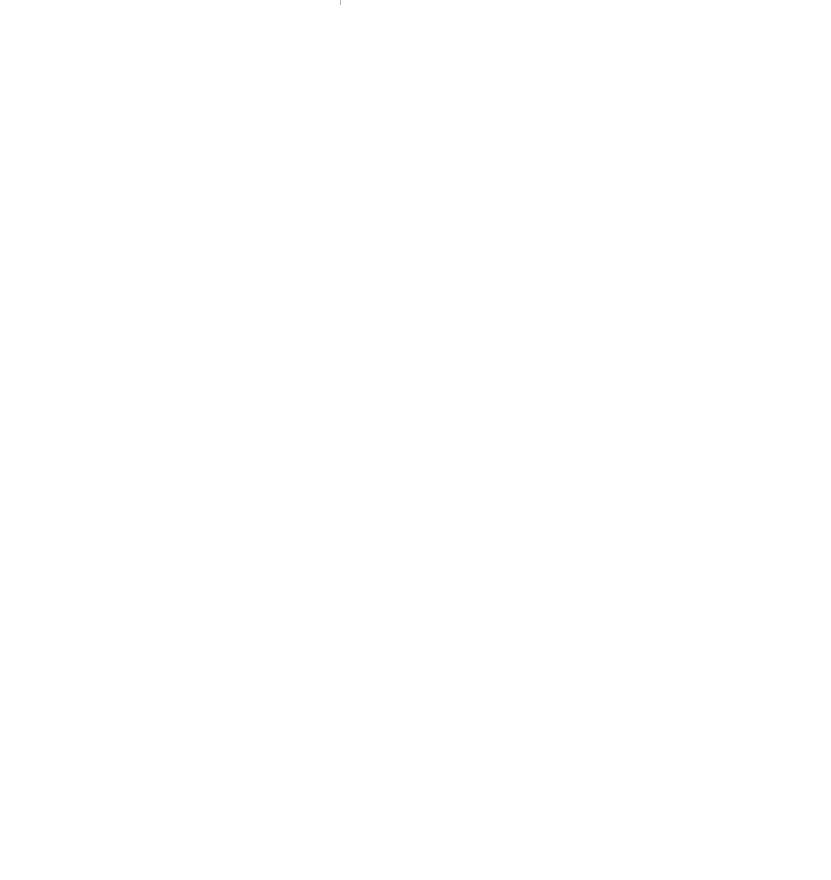
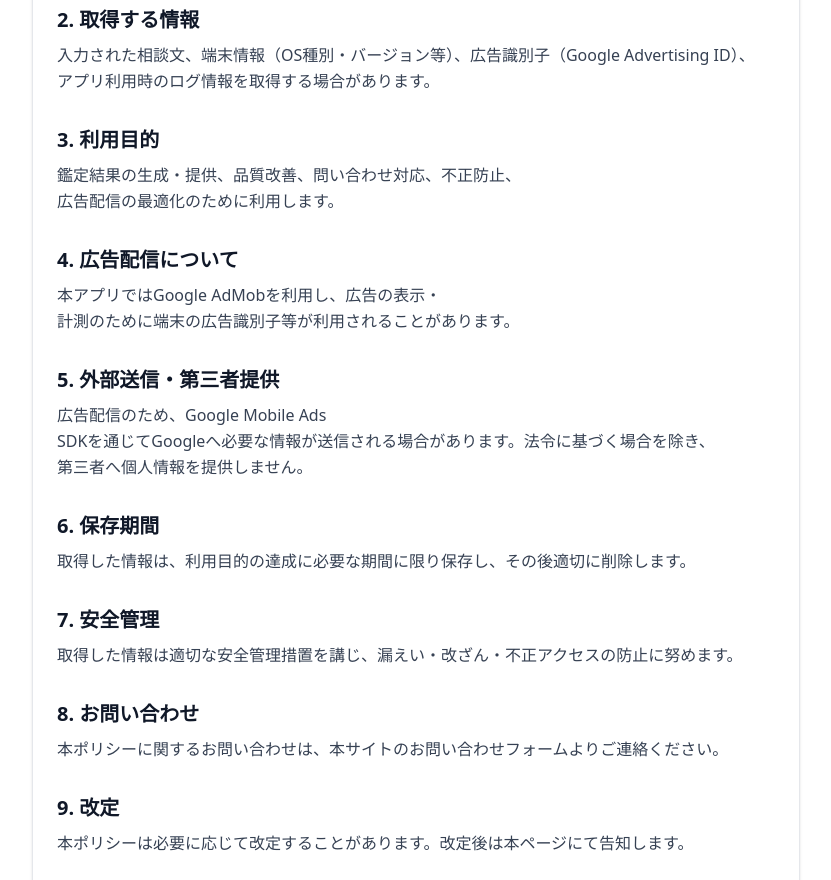
Before and after one commit to kanzakitamon/site, a Next.js app: page /privacy/taromiru in a window 1280 px wide. Before the commit this address had no page. Shown: the part 420-1300 px from the top of the page, without its empty margins (224-1055 px from the left). Before the commit the page ends 800 px from the top, so only its background shows below. Built offline with nearby package versions, Linux system fonts and the light colour scheme.

Commit message:
Add taromiru privacy policy page

```diff
--- /dev/null
+++ b/app/privacy/taromiru/page.tsx
@@ -0,0 +1,85 @@
+import Header from "@/components/Header";
+import Footer from "@/components/Footer";
+import Section from "@/components/Section";
+import Card from "@/components/Card";
+
+const policySections = [
+  {
+    title: "1. 事業者情報",
+    content:
+      "本アプリ「タロミル - 悩みを文章で鑑定」は合同会社Adtunityが提供します。",
+  },
+  {
+    title: "2. 取得する情報",
+    content:
+      "入力された相談文、端末情報（OS種別・バージョン等）、広告識別子（Google Advertising ID）、アプリ利用時のログ情報を取得する場合があります。",
+  },
+  {
+    title: "3. 利用目的",
+    content:
+      "鑑定結果の生成・提供、品質改善、問い合わせ対応、不正防止、広告配信の最適化のために利用します。",
+  },
+  {
+    title: "4. 広告配信について",
+    content:
+      "本アプリではGoogle AdMobを利用し、広告の表示・計測のために端末の広告識別子等が利用されることがあります。",
+  },
+  {
+    title: "5. 外部送信・第三者提供",
+    content:
+      "広告配信のため、Google Mobile Ads SDKを通じてGoogleへ必要な情報が送信される場合があります。法令に基づく場合を除き、第三者へ個人情報を提供しません。",
+  },
+  {
+    title: "6. 保存期間",
+    content:
+      "取得した情報は、利用目的の達成に必要な期間に限り保存し、その後適切に削除します。",
+  },
+  {
+    title: "7. 安全管理",
+    content:
+      "取得した情報は適切な安全管理措置を講じ、漏えい・改ざん・不正アクセスの防止に努めます。",
+  },
+  {
+    title: "8. お問い合わせ",
+    content:
+      "本ポリシーに関するお問い合わせは、本サイトのお問い合わせフォームよりご連絡ください。",
+  },
+  {
+    title: "9. 改定",
+    content:
+      "本ポリシーは必要に応じて改定することがあります。改定後は本ページにて告知します。",
+  },
+  {
+    title: "最終更新日",
+    content: "2026年1月9日",
+  },
+];
+
+export default function TaromiruPrivacyPage() {
+  return (
+    <div className="min-h-screen flex flex-col">
+      <Header />
+      <main className="flex-grow">
+        <Section title="タロミル プライバシーポリシー" className="bg-white">
+          <div className="max-w-3xl mx-auto">
+            <Card>
+              <div className="space-y-8">
+                {policySections.map((section, index) => (
+                  <div key={index}>
+                    <h3 className="text-xl font-semibold text-gray-900 mb-2">
+                      {section.title}
+                    </h3>
+                    <p className="text-gray-700 leading-relaxed">
+                      {section.content}
+                    </p>
+                  </div>
+                ))}
+              </div>
+            </Card>
+          </div>
+        </Section>
+      </main>
+      <Footer />
+    </div>
+  );
+}
```
